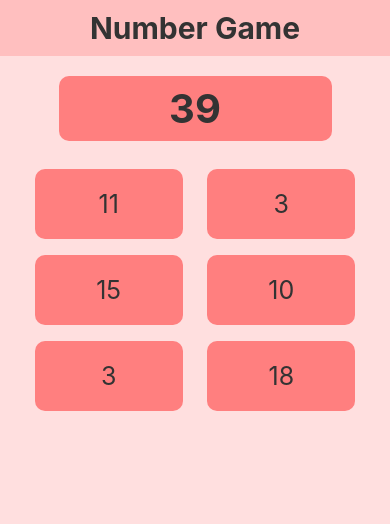
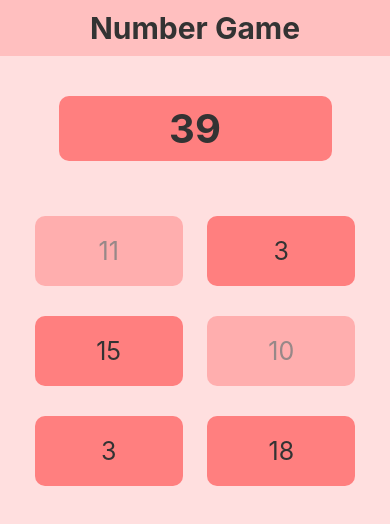
Before and after one commit to isharadh2002/ReactNative-PuzzleGame, a React Native app: screen / in a window 390 px wide. Shown: the top 524 px of the page. Built offline with nearby package versions, Linux system fonts and the light colour scheme.

Commit message:
Implementing UI logic to see selected numbers

```diff
--- a/src/screens/GameScreen.tsx
+++ b/src/screens/GameScreen.tsx
@@ -1,22 +1,41 @@
-import React from 'react';
-import {SafeAreaView, StatusBar, StyleSheet, Text, View} from 'react-native';
+import React, {useState} from 'react';
+import {
+  SafeAreaView,
+  StatusBar,
+  StyleSheet,
+  Text,
+  TouchableOpacity,
+  View,
+} from 'react-native';
 import {useTheme} from '../Theme';
 import PropTypes from 'prop-types';
 
-const RandomNumberCard = ({randomNumber}: {randomNumber: number}) => {
+function RandomNumberCard({
+  randomNumber,
+  isSelected,
+}: {
+  randomNumber: number;
+  isSelected: boolean;
+}) {
   const {theme, isDarkMode} = useTheme();
   return (
-    <View style={[styles.numberListItem]}>
+    <TouchableOpacity
+      style={[
+        styles.numberListItem,
+        isSelected ? styles.numberListItemSelected : null,
+      ]}
+      onPress={() => {
+        console.log(randomNumber + ' pressed');
+      }}>
       <Text style={[styles.numberListText, {color: theme.text}]}>
         {randomNumber}
       </Text>
-    </View>
+    </TouchableOpacity>
   );
-};
+}
 
 function GameScreen({randomNumberCount}: {randomNumberCount: number}) {
   const {theme, isDarkMode} = useTheme();
-  let targetNumber = 10 + Math.floor(Math.random() * 40);
 
   const randomNumbers = Array.from(
     {length: randomNumberCount},
@@ -24,9 +43,15 @@ function GameScreen({randomNumberCount}: {randomNumberCount: number}) {
   );
   const randomNumbersString = randomNumbers.join(', ');
 
-  targetNumber = randomNumbers
+  let targetNumber = randomNumbers
     .slice(0, randomNumberCount - 2)
     .reduce((acc, curr) => acc + curr, 0);
+
+  const [selectedNumbers, setSelectedNumbers] = useState<number[]>([0, 3]);
+
+  const isNumberSelected = (index: number) => {
+    return selectedNumbers.includes(index);
+  };
 
   return (
     <>
@@ -51,7 +76,11 @@ function GameScreen({randomNumberCount}: {randomNumberCount: number}) {
 
         <View style={[styles.numberListContainer]}>
           {randomNumbers.map((number, index) => (
-            <RandomNumberCard key={index} randomNumber={number} />
+            <RandomNumberCard
+              key={index}
+              randomNumber={number}
+              isSelected={isNumberSelected(index)}
+            />
           ))}
         </View>
       </SafeAreaView>
@@ -61,6 +90,10 @@ function GameScreen({randomNumberCount}: {randomNumberCount: number}) {
 
 GameScreen.propTypes = {
   randomNumberCount: PropTypes.number.isRequired,
+};
+
+RandomNumberCard.propTypes = {
+  randomNumber: PropTypes.number,
 };
 
 export default GameScreen;
@@ -77,7 +110,7 @@ const styles = StyleSheet.create({
     fontWeight: 'bold',
   },
   targetNumberContainer: {
-    marginVertical: 20,
+    marginVertical: 40,
     paddingVertical: 8,
     paddingHorizontal: 8,
     justifyContent: 'space-evenly',
@@ -102,7 +135,7 @@ const styles = StyleSheet.create({
   numberListItem: {
     backgroundColor: 'rgba(255, 127, 127, 1)',
     width: '40%',
-    marginVertical: 8,
+    marginVertical: 15,
     padding: 20,
     alignItems: 'center',
     borderRadius: 10,
@@ -117,4 +150,8 @@ const styles = StyleSheet.create({
   numberListText: {
     fontSize: 25,
   },
+
+  numberListItemSelected: {
+    opacity: 0.5,
+  },
 });
```
